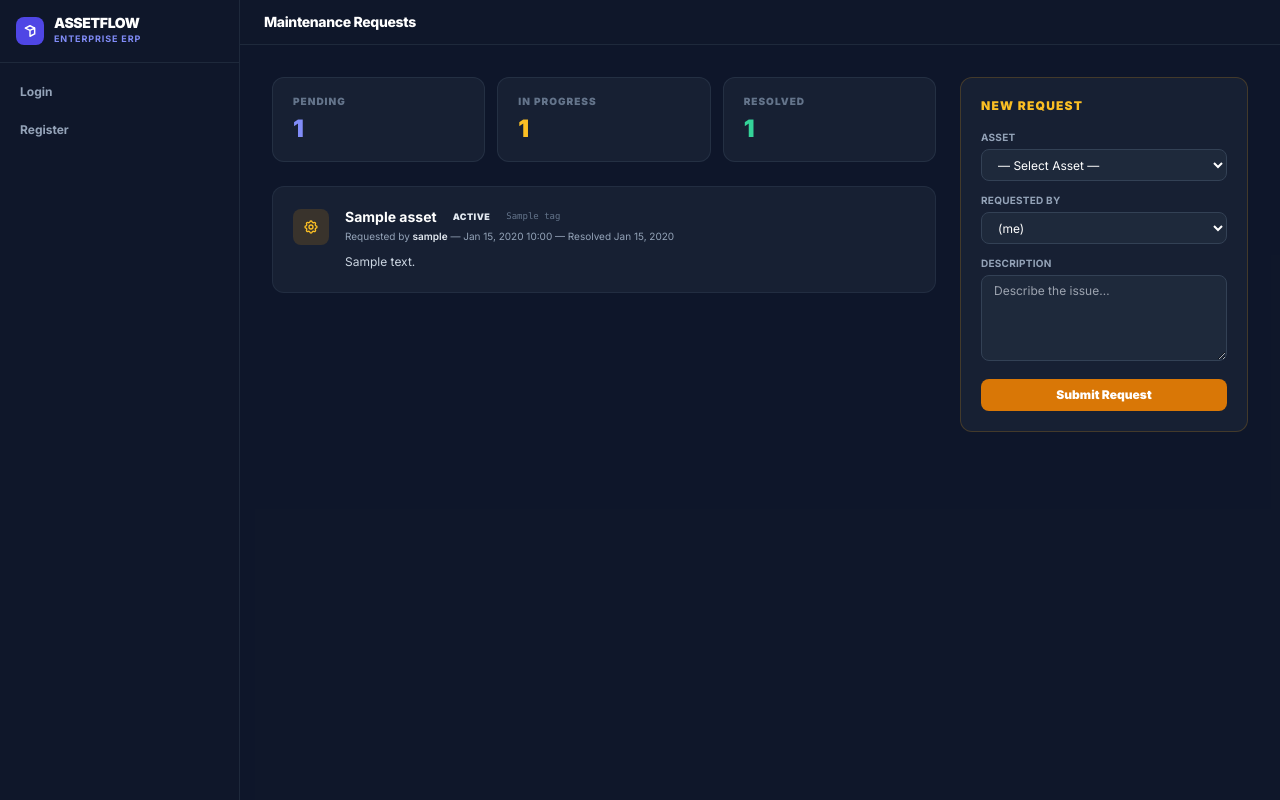
After one commit to Ranakeyuy/ODOO_hackthon_2026_AssetFlow-, a Django app: template core/templates/core/maintenance.html in a window 1280 px wide. The commit adds this page. Run offline with Django 3.2, Linux system fonts and the light colour scheme; the template is opened without the code that fills it: most values are stand-ins (such as "Sample title", 1, 10 or a date in 2020); some libraries are stand-ins or nearby versions.

Commit message:
fix: add show/hide password toggle on login page, fix booking form user field, add maintenance page, fix maintenance nav link

```diff
--- a/core/templates/core/base.html
+++ b/core/templates/core/base.html
@@ -98,13 +98,15 @@
                 </svg>
                 Resource Booking
             </a>
-            <a href="#" class="nav-link">
+            {% url 'maintenance' as url_maintenance %}
+            <a href="{{ url_maintenance }}" class="nav-link {% if vn == 'maintenance' %}active{% endif %}">
                 <svg class="w-3.5 h-3.5 flex-shrink-0" fill="none" stroke="currentColor" viewBox="0 0 24 24">
                     <path stroke-linecap="round" stroke-linejoin="round" stroke-width="2" d="M10.325 4.317c.426-1.756 2.924-1.756 3.35 0a1.724 1.724 0 002.573 1.066c1.543-.94 3.31.826 2.37 2.37a1.724 1.724 0 001.065 2.572c1.756.426 1.756 2.924 0 3.35a1.724 1.724 0 00-1.066 2.573c.94 1.543-.826 3.31-2.37 2.37a1.724 1.724 0 00-2.572 1.065c-.426 1.756-2.924 1.756-3.35 0a1.724 1.724 0 00-2.573-1.066c-1.543.94-3.31-.826-2.37-2.37a1.724 1.724 0 00-1.065-2.572c-1.756-.426-1.756-2.924 0-3.35a1.724 1.724 0 001.066-2.573c-.94-1.543.826-3.31 2.37-2.37.996.608 2.296.07 2.572-1.065z"/>
                     <path stroke-linecap="round" stroke-linejoin="round" stroke-width="2" d="M15 12a3 3 0 11-6 0 3 3 0 016 0z"/>
                 </svg>
                 Maintenance
             </a>
+
 
             <p class="nav-section">Intelligence</p>
             <a href="{{ url_iot }}" class="nav-link {% if vn == 'iot_dashboard' %}active{% endif %}">
--- /dev/null
+++ b/core/templates/core/maintenance.html
@@ -0,0 +1,150 @@
+{% extends 'core/base.html' %}
+{% block title %}Maintenance | AssetFlow{% endblock %}
+{% block page_title %}Maintenance Requests{% endblock %}
+
+{% block extra_head %}
+<style>
+    .maint-card { transition: border-color 0.15s; }
+    .maint-card:hover { border-color: rgba(245,158,11,0.4); }
+
+    .status-PENDING             { background: rgba(99,102,241,0.15);  color: #a5b4fc; border: 1px solid rgba(99,102,241,0.3); }
+    .status-APPROVED            { background: rgba(245,158,11,0.15);  color: #fcd34d; border: 1px solid rgba(245,158,11,0.3); }
+    .status-TECHNICIAN_ASSIGNED { background: rgba(14,165,233,0.15);  color: #7dd3fc; border: 1px solid rgba(14,165,233,0.3); }
+    .status-IN_PROGRESS         { background: rgba(251,191,36,0.15);  color: #fde68a; border: 1px solid rgba(251,191,36,0.3); }
+    .status-RESOLVED            { background: rgba(16,185,129,0.15);  color: #6ee7b7; border: 1px solid rgba(16,185,129,0.3); }
+
+    form select, form input, form textarea {
+        width: 100%;
+        background-color: rgb(30, 41, 59);
+        border: 1px solid rgb(51, 65, 85);
+        border-radius: 0.5rem;
+        padding: 0.4rem 0.75rem;
+        font-size: 0.75rem;
+        color: #ffffff;
+        outline: none;
+        transition: border-color 0.15s;
+    }
+    form select:focus, form input:focus, form textarea:focus { border-color: rgb(245,158,11); }
+    form select option { background-color: rgb(15, 23, 42); color: #ffffff; }
+</style>
+{% endblock %}
+
+{% block content %}
+
+<div class="flex gap-6">
+
+    <div class="flex-1 min-w-0">
+
+        <div class="grid grid-cols-3 gap-3 mb-6">
+            <div class="bg-slate-800/60 border border-slate-700/50 rounded-xl px-5 py-4">
+                <p class="text-[10px] font-black uppercase tracking-widest text-slate-500">Pending</p>
+                <p class="text-2xl font-black text-indigo-400 mt-1">{{ pending_count }}</p>
+            </div>
+            <div class="bg-slate-800/60 border border-slate-700/50 rounded-xl px-5 py-4">
+                <p class="text-[10px] font-black uppercase tracking-widest text-slate-500">In Progress</p>
+                <p class="text-2xl font-black text-amber-400 mt-1">{{ in_progress_count }}</p>
+            </div>
+            <div class="bg-slate-800/60 border border-slate-700/50 rounded-xl px-5 py-4">
+                <p class="text-[10px] font-black uppercase tracking-widest text-slate-500">Resolved</p>
+                <p class="text-2xl font-black text-emerald-400 mt-1">{{ resolved_count }}</p>
+            </div>
+        </div>
+
+        <div class="space-y-3">
+        {% for req in maintenance_requests %}
+        <div class="maint-card bg-slate-800/60 border border-slate-700/40 rounded-xl p-5">
+            <div class="flex items-start gap-4">
+                <div class="w-9 h-9 rounded-lg bg-amber-500/15 flex items-center justify-center flex-shrink-0 mt-0.5">
+                    <svg class="w-4 h-4 text-amber-400" fill="none" stroke="currentColor" viewBox="0 0 24 24">
+                        <path stroke-linecap="round" stroke-linejoin="round" stroke-width="2" d="M10.325 4.317c.426-1.756 2.924-1.756 3.35 0a1.724 1.724 0 002.573 1.066c1.543-.94 3.31.826 2.37 2.37a1.724 1.724 0 001.065 2.572c1.756.426 1.756 2.924 0 3.35a1.724 1.724 0 00-1.066 2.573c.94 1.543-.826 3.31-2.37 2.37a1.724 1.724 0 00-2.572 1.065c-.426 1.756-2.924 1.756-3.35 0a1.724 1.724 0 00-2.573-1.066c-1.543.94-3.31-.826-2.37-2.37a1.724 1.724 0 00-1.065-2.572c-1.756-.426-1.756-2.924 0-3.35a1.724 1.724 0 001.066-2.573c-.94-1.543.826-3.31 2.37-2.37.996.608 2.296.07 2.572-1.065z"/>
+                        <path stroke-linecap="round" stroke-linejoin="round" stroke-width="2" d="M15 12a3 3 0 11-6 0 3 3 0 016 0z"/>
+                    </svg>
+                </div>
+
+                <div class="flex-1 min-w-0">
+                    <div class="flex items-center gap-2 flex-wrap">
+                        <p class="text-sm font-bold text-white">{{ req.asset.name }}</p>
+                        <span class="text-[9px] font-black px-2 py-0.5 rounded-full status-badge status-{{ req.status }}">{{ req.get_status_display }}</span>
+                        <span class="text-[9px] text-slate-500 font-mono">{{ req.asset.tag }}</span>
+                    </div>
+                    <p class="text-[10px] text-slate-400 mt-0.5">
+                        Requested by <span class="text-slate-200 font-semibold">{{ req.requested_by.get_full_name|default:req.requested_by.username }}</span>
+                        &mdash; {{ req.created_at|date:"M d, Y H:i" }}
+                        {% if req.resolved_at %}&mdash; Resolved {{ req.resolved_at|date:"M d, Y" }}{% endif %}
+                    </p>
+                    <p class="text-xs text-slate-300 mt-2 leading-relaxed">{{ req.description }}</p>
+                </div>
+
+                {% if request.user.role == 'ADMIN' or request.user.role == 'ASSET_MANAGER' %}
+                <div class="flex flex-col gap-1.5 flex-shrink-0">
+                    {% if req.status == 'PENDING' %}
+                    <form method="post">
+                        {% csrf_token %}
+                        <input type="hidden" name="action" value="approve">
+                        <input type="hidden" name="pk" value="{{ req.pk }}">
+                        <button type="submit" class="inline-flex items-center gap-1.5 px-3 py-1.5 text-[10px] font-black rounded-lg bg-amber-500/15 text-amber-400 border border-amber-500/30 hover:opacity-80 transition-opacity">
+                            <svg class="w-3 h-3" fill="none" stroke="currentColor" viewBox="0 0 24 24"><path stroke-linecap="round" stroke-linejoin="round" stroke-width="2.5" d="M5 13l4 4L19 7"/></svg>
+                            Approve
+                        </button>
+                    </form>
+                    {% endif %}
+                    {% if req.status != 'RESOLVED' and req.status != 'PENDING' %}
+                    <form method="post">
+                        {% csrf_token %}
+                        <input type="hidden" name="action" value="resolve">
+                        <input type="hidden" name="pk" value="{{ req.pk }}">
+                        <button type="submit" class="inline-flex items-center gap-1.5 px-3 py-1.5 text-[10px] font-black rounded-lg bg-emerald-500/15 text-emerald-400 border border-emerald-500/30 hover:opacity-80 transition-opacity">
+                            <svg class="w-3 h-3" fill="none" stroke="currentColor" viewBox="0 0 24 24"><path stroke-linecap="round" stroke-linejoin="round" stroke-width="2.5" d="M9 12l2 2 4-4m6 2a9 9 0 11-18 0 9 9 0 0118 0z"/></svg>
+                            Resolve
+                        </button>
+                    </form>
+                    {% endif %}
+                    {% if req.status == 'RESOLVED' %}
+                    <span class="inline-flex items-center gap-1 text-[9px] font-black text-emerald-400 px-2 py-1">
+                        <svg class="w-3 h-3" fill="none" stroke="currentColor" viewBox="0 0 24 24"><path stroke-linecap="round" stroke-linejoin="round" stroke-width="2.5" d="M5 13l4 4L19 7"/></svg>
+                        Completed
+                    </span>
+                    {% endif %}
+                </div>
+                {% endif %}
+            </div>
+        </div>
+        {% empty %}
+        <div class="text-center py-20 text-slate-500 text-sm">No maintenance requests found.</div>
+        {% endfor %}
+        </div>
+    </div>
+
+    <div class="w-72 flex-shrink-0">
+        <div class="bg-slate-800/60 border border-amber-500/20 rounded-xl p-5 sticky top-0">
+            <p class="text-xs font-black text-amber-400 uppercase tracking-widest mb-4">New Request</p>
+            <form method="post" class="space-y-3">
+                {% csrf_token %}
+                <div>
+                    <label class="block text-[10px] font-bold text-slate-400 uppercase tracking-wide mb-1">Asset</label>
+                    <select name="asset" required>
+                        <option value="">— Select Asset —</option>
+                        {% for a in available_assets %}
+                        <option value="{{ a.pk }}">{{ a.name }} ({{ a.tag }})</option>
+                        {% endfor %}
+                    </select>
+                </div>
+                <div>
+                    <label class="block text-[10px] font-bold text-slate-400 uppercase tracking-wide mb-1">Requested By</label>
+                    <select name="requested_by" required>
+                        <option value="{{ request.user.pk }}" selected>{{ request.user.get_full_name|default:request.user.username }} (me)</option>
+                    </select>
+                </div>
+                <div>
+                    <label class="block text-[10px] font-bold text-slate-400 uppercase tracking-wide mb-1">Description</label>
+                    <textarea name="description" rows="4" required placeholder="Describe the issue…"></textarea>
+                </div>
+                <button type="submit" class="w-full py-2 bg-amber-600 hover:bg-amber-500 text-white text-xs font-black rounded-lg transition-colors">
+                    Submit Request
+                </button>
+            </form>
+        </div>
+    </div>
+
+</div>
+{% endblock %}
--- a/core/urls.py
+++ b/core/urls.py
@@ -15,6 +15,7 @@ from core.views import (
     ResolveIoTAlertView,
     SystemLogListView,
     UserManagementView,
+    MaintenanceView,
 )
 
 urlpatterns = [
@@ -34,4 +35,5 @@ urlpatterns = [
     path('iot/alert/<int:pk>/resolve/', ResolveIoTAlertView.as_view(), name='resolve_iot_alert'),
     path('logs/', SystemLogListView.as_view(), name='system_logs'),
     path('users/', UserManagementView.as_view(), name='user_management'),
+    path('maintenance/', MaintenanceView.as_view(), name='maintenance'),
 ]
```
Also changed, not shown: core/forms.py (+11 -1 lines), core/templates/core/login.html (+31 -2 lines), core/views.py (+53 -0 lines).
